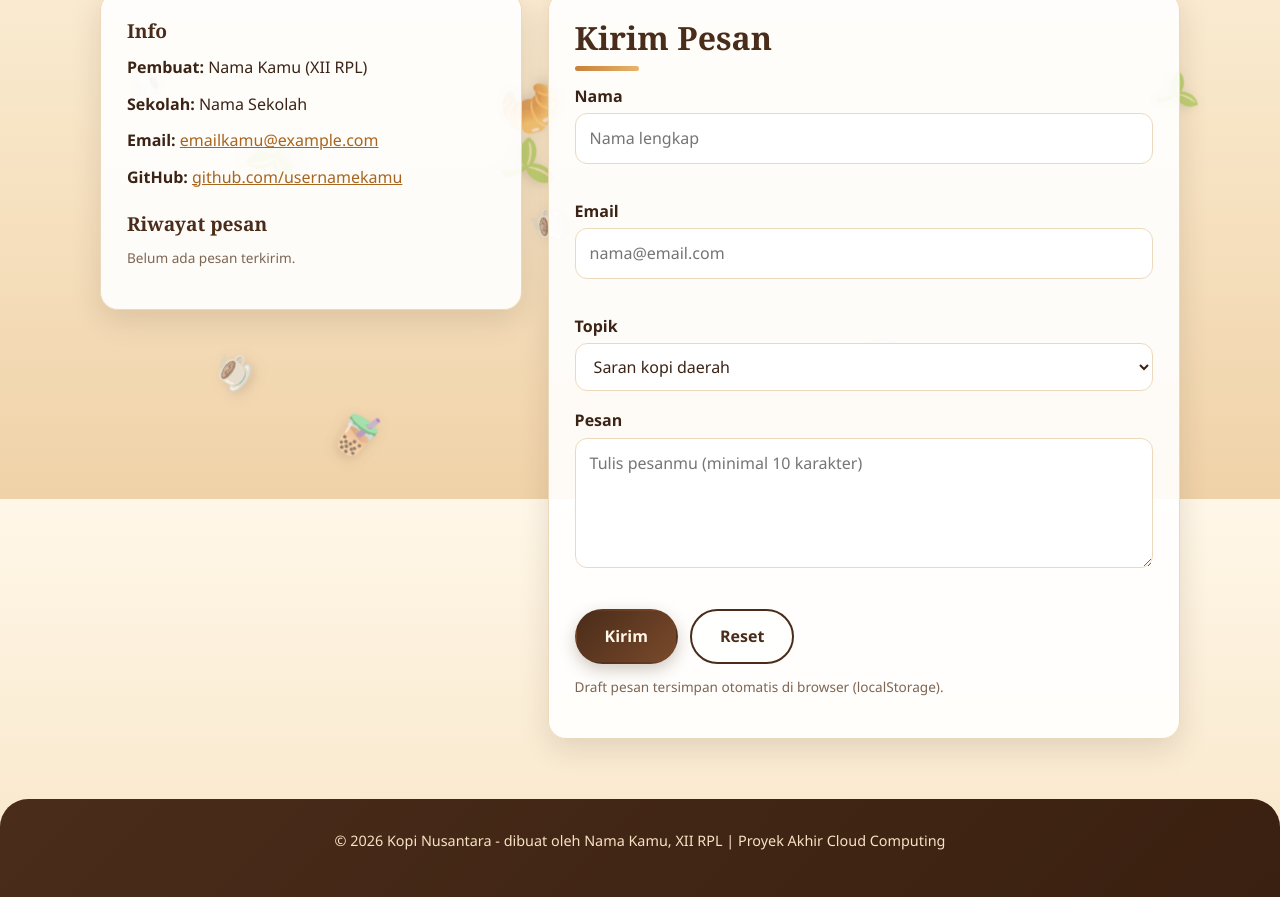
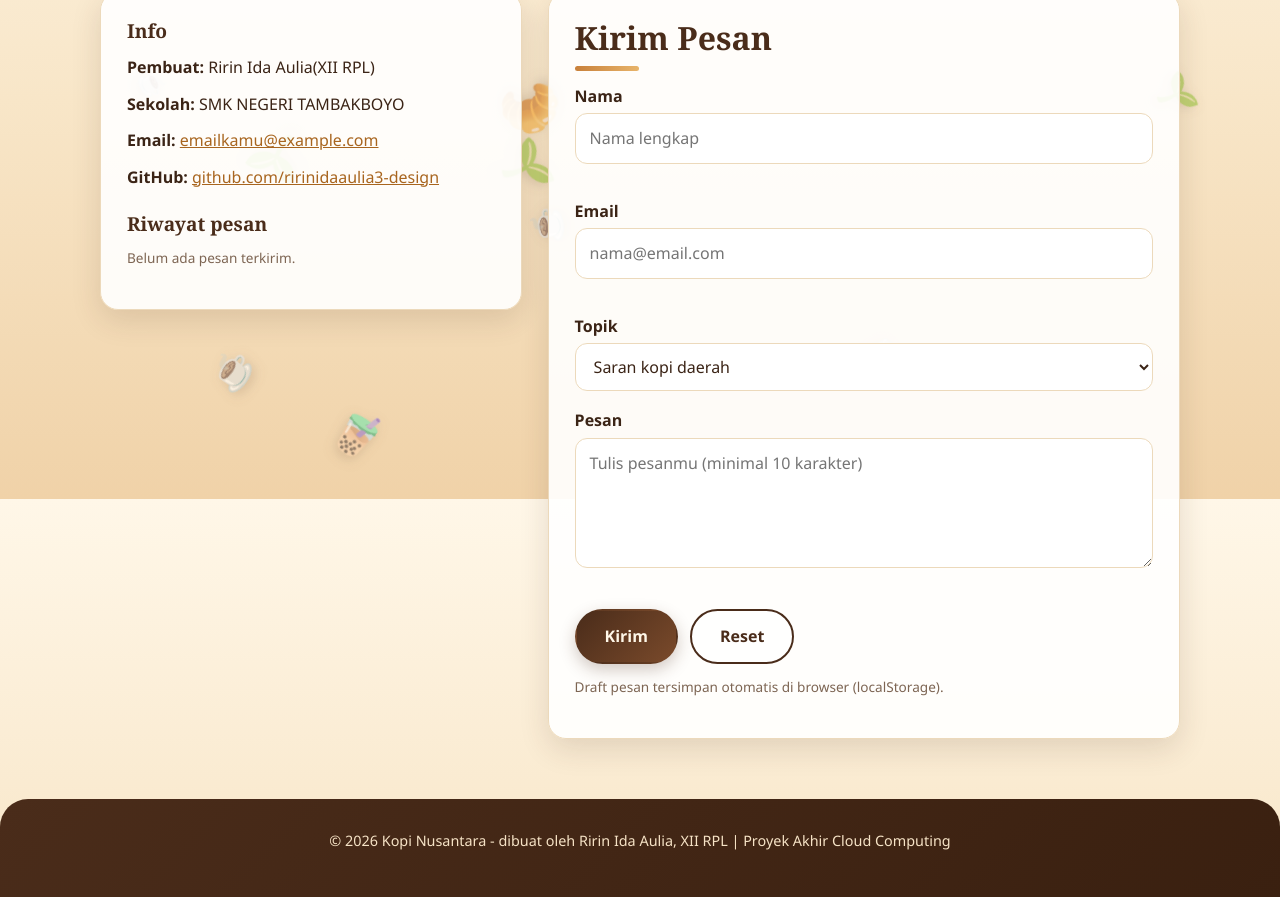
Before and after one commit to ririnidaaulia3-design/kopi_nusantara, a plain HTML site: page kontak.html in a window 1280 px wide. Shown: the part 301-1198 px from the top of the page. Drawn offline with Linux system fonts and the light colour scheme.

Commit message:
Update contact information in kontak.html

```diff
--- a/kontak.html
+++ b/kontak.html
@@ -31,10 +31,10 @@
         <aside class="panel">
           <h3>Info</h3>
           <ul class="info-list">
-            <li><strong>Pembuat:</strong> Nama Kamu (XII RPL)</li>
-            <li><strong>Sekolah:</strong> Nama Sekolah</li>
+            <li><strong>Pembuat:</strong> Ririn Ida Aulia(XII RPL)</li>
+            <li><strong>Sekolah:</strong> SMK NEGERI TAMBAKBOYO</li>
             <li><strong>Email:</strong> <a href="mailto:emailkamu@example.com">emailkamu@example.com</a></li>
-            <li><strong>GitHub:</strong> <a href="https://github.com/usernamekamu" target="_blank" rel="noopener">github.com/usernamekamu</a></li>
+            <li><strong>GitHub:</strong> <a href="https://github.com/usernamekamu" target="_blank" rel="noopener">github.com/ririnidaaulia3-design</a></li>
           </ul>
           <h3 style="margin-top:22px">Riwayat pesan</h3>
           <div id="sent-list"></div>
@@ -78,7 +78,7 @@
   </main>
 
   <footer class="site-footer">
-    <p>&copy; 2026 Kopi Nusantara - dibuat oleh Nama Kamu, XII RPL | Proyek Akhir Cloud Computing</p>
+    <p>&copy; 2026 Kopi Nusantara - dibuat oleh Ririn Ida Aulia, XII RPL | Proyek Akhir Cloud Computing</p>
   </footer>
   <script src="script.js"></script>
 </body>
```
